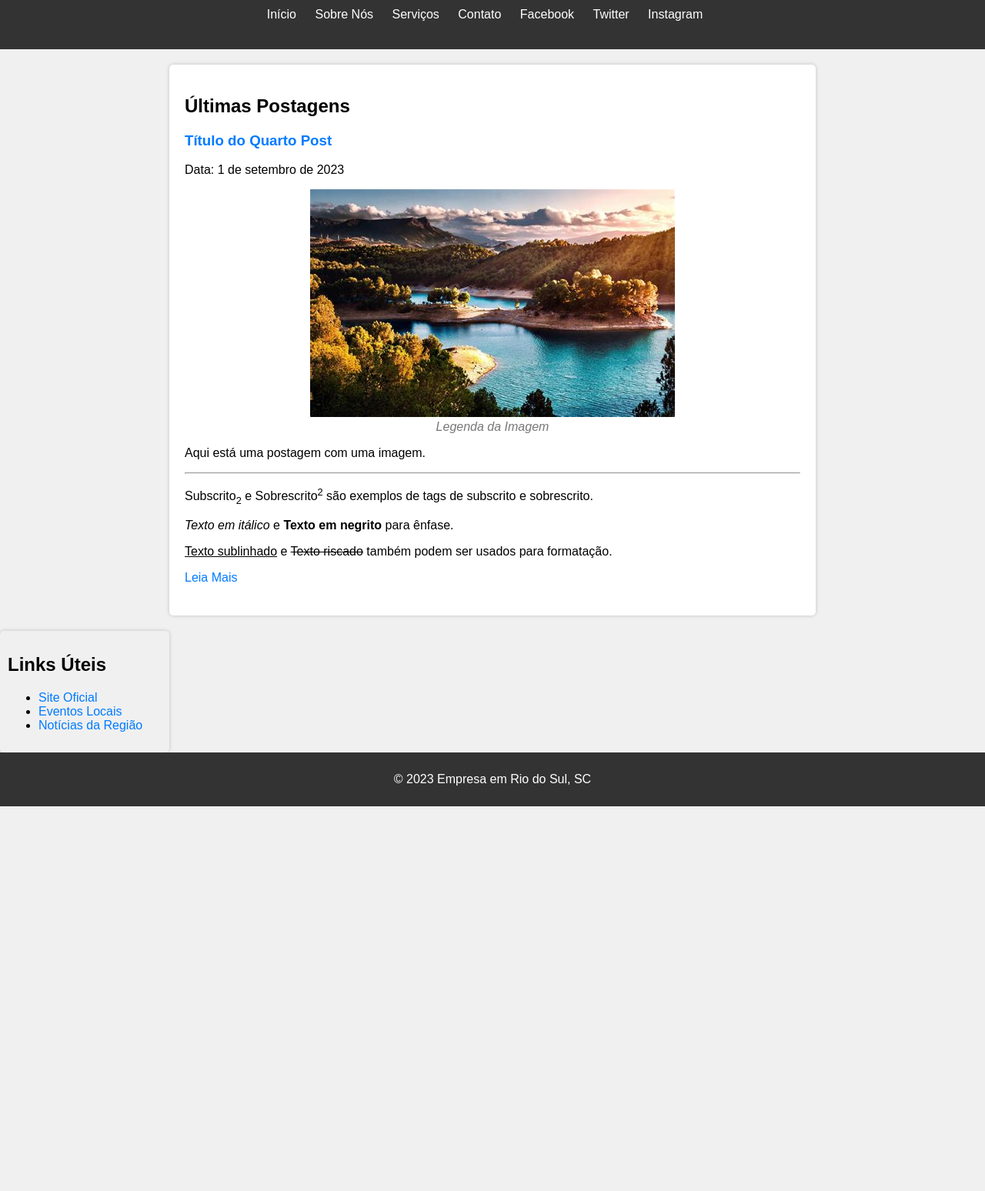
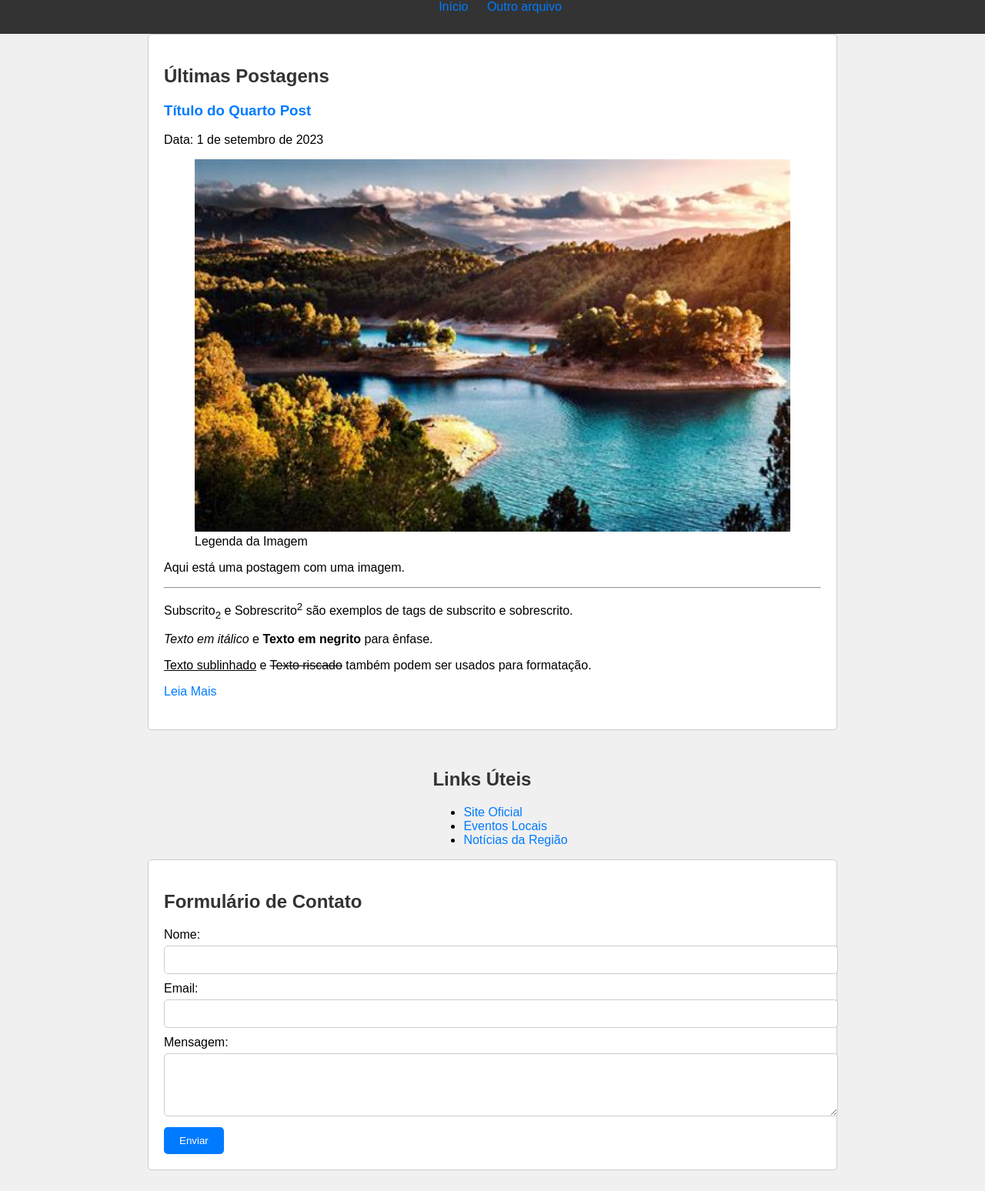
Before and after one commit to Adrian-kx/projeto_blog_Faculdade, a plain HTML site: page index.html in a window 1280 px wide. Shown: the part 90-1638 px from the top of the page at 77% size. Before the commit the page ends 1138 px from the top, so only its background shows below. Drawn offline with Linux system fonts and the light colour scheme.

Commit message:
modified:   index.html 	new file:   index2.html 	modified:   style.css

```diff
--- a/index.html
+++ b/index.html
@@ -12,12 +12,7 @@
         <nav>
             <ul>
                 <li><a href="#">Início</a></li>
-                <li><a href="#">Sobre Nós</a></li>
-                <li><a href="#">Serviços</a></li>
-                <li><a href="#">Contato</a></li>
-                <li><a href="https://www.facebook.com/suaempresa" target="_blank">Facebook</a></li>
-                <li><a href="https://www.twitter.com/suaempresa" target="_blank">Twitter</a></li>
-                <li><a href="https://www.instagram.com/suaempresa" target="_blank">Instagram</a></li>
+                <li><a href="./index2.html">Outro arquivo</a></li>
             </ul>
         </nav>
     </header>
@@ -49,6 +44,43 @@
         </ul>
     </aside>
 
+    <section>
+        <h2>Formulário de Contato</h2>
+        <form method="POST">
+            <label for="nome">Nome:</label>
+            <input type="text" id="nome" name="nome" required>
+
+            <label for="email">Email:</label>
+            <input type="email" id="email" name="email" required>
+
+            <label for="mensagem">Mensagem:</label>
+            <textarea id="mensagem" name="mensagem" rows="4" required></textarea>
+
+            <button type="submit">Enviar</button>
+        </form>
+    </section>
+
+    <section>
+        <h2>Localização</h2>
+        <iframe src="https://www.google.com/maps/embed?pb=!1m18!1m12!1m3!1d3540.7680279263685!2d-49.216527684890725!3d-27.21137798298535!2m3!1f0!2f0!3f0!3m2!1i1024!2i768!4f13.1!3m3!1m2!1s0x94dd489f4dabbe71%3A0x2a11683cbdf97d87!2sRio%20do%20Sul%2C%20SC!5e0!3m2!1sen!2sbr!4v1630801992423!5m2!1sen!2sbr" width="600" height="450" style="border:0;" allowfullscreen="" loading="lazy"></iframe>
+    </section>
+
+    <section>
+        <h2>Vídeo</h2>
+        <video controls>
+            <source src="sample.mp4" type="video/mp4">
+            Seu navegador não suporta o elemento de vídeo.
+        </video>
+    </section>
+
+    <section>
+        <h2>Áudio</h2>
+        <audio controls>
+            <source src="sample.mp3" type="audio/mpeg">
+            Seu navegador não suporta o elemento de áudio.
+        </audio>
+    </section>
+
     <footer>
         <p>&copy; 2023 Empresa em Rio do Sul, SC</p>
     </footer>
--- a/style.css
+++ b/style.css
@@ -1,37 +1,48 @@
+/* Estilos gerais */
 body {
     font-family: Arial, sans-serif;
     margin: 0;
     padding: 0;
     background-color: #f0f0f0;
+    display: flex;
+    align-items: center;
+    flex-direction: column;
 }
 
 header {
     background-color: #333;
     color: #fff;
     text-align: center;
-  padding: 20px 0;
+    padding: 10px 0;
+    width: 100%;
 }
+
 nav ul {
     list-style-type: none;
-  padding: 0;
 }
 
-nav ul li {
+nav li {
     display: inline;
     margin-right: 20px;
 }
 
-nav ul li a {
-  color: #fff;
-  text-decoration: none;
+main {
+    padding: 20px;
+    display: flex;
+    flex-wrap: wrap;
+    width: 100%;
 }
+
 section {
-  max-width: 800px;
-  margin: 20px auto;
+    margin-bottom: 30px;
+    background-color: #fff;
     padding: 20px;
-  background-color: #fff;
+    border: 1px solid #ccc;
     border-radius: 5px;
-  box-shadow: 0 0 5px rgba(0, 0, 0, 0.2);
+    width: calc(33.33% - 20px);
+    box-sizing: border-box;
+    width: 70%;
+align-self: center;
 }
 
 article {
@@ -39,66 +50,83 @@ article {
 }
 
 aside {
-  max-width: 200px;
-  background-color: #f0f0f0;
-  padding: 10px;
-  border-radius: 5px;
-  box-shadow: 0 0 5px rgba(0, 0, 0, 0.2);
+    margin-left: 20px;
+    flex: 1;
 }
 
 footer {
+    background-color: #333;
+    color: #fff;
     text-align: center;
     padding: 10px 0;
-  background-color: #333;
-  color: #fff;
 }
+
+/* Links */
 a {
+    text-decoration: none;
     color: #007bff;
-  text-decoration: none;
 }
 
 a:hover {
     text-decoration: underline;
 }
-figure {
-  text-align: center;
-  margin: 0;
-  padding: 0;
+
+/* Formulário */
+form {
+    margin-top: 20px;
 }
 
-figure img {
-  max-width: 100%;
-  height: auto;
+label {
+    display: block;
+    margin-bottom: 5px;
 }
 
-figcaption {
-  font-style: italic;
-  color: #777;
-}
-u {
-  text-decoration: underline;
+input[type="text"],
+input[type="email"],
+textarea {
+    width: 100%;
+    padding: 10px;
+    margin-bottom: 10px;
+    border: 1px solid #ccc;
+    border-radius: 5px;
 }
 
-s {
-  text-decoration: line-through;
-}
-em {
-  font-style: italic;
+button {
+    background-color: #007bff;
+    color: #fff;
+    border: none;
+    padding: 10px 20px;
+    cursor: pointer;
+    border-radius: 5px;
 }
 
-strong {
-  font-weight: bold;
-}
-sub,
-sup {
-  font-size: 0.8em;
-  vertical-align: baseline;
+/* Mapa */
+iframe {
+    width: 100%;
+    height: 400px;
+    border: none;
 }
 
-sub {
-  vertical-align: sub;
+/* Vídeo e Áudio */
+video,
+audio {
+    width: 100%;
 }
 
-sup {
-  vertical-align: super;
+/* Rodapé */
+footer {
+    background-color: #333;
+    color: #fff;
+    text-align: center;
+    padding: 10px 0;
+    width: 100%;
 }
+
+/* Estilos para cabeçalhos e outros elementos de texto */
+h1, h2, h3 {
+    color: #333;
+}
+
+img{
+    width: 100%;
+}
```
Also changed, not shown: index2.html (added, +65 -0 lines). Lines whose indentation alone changed are shown as unchanged.
